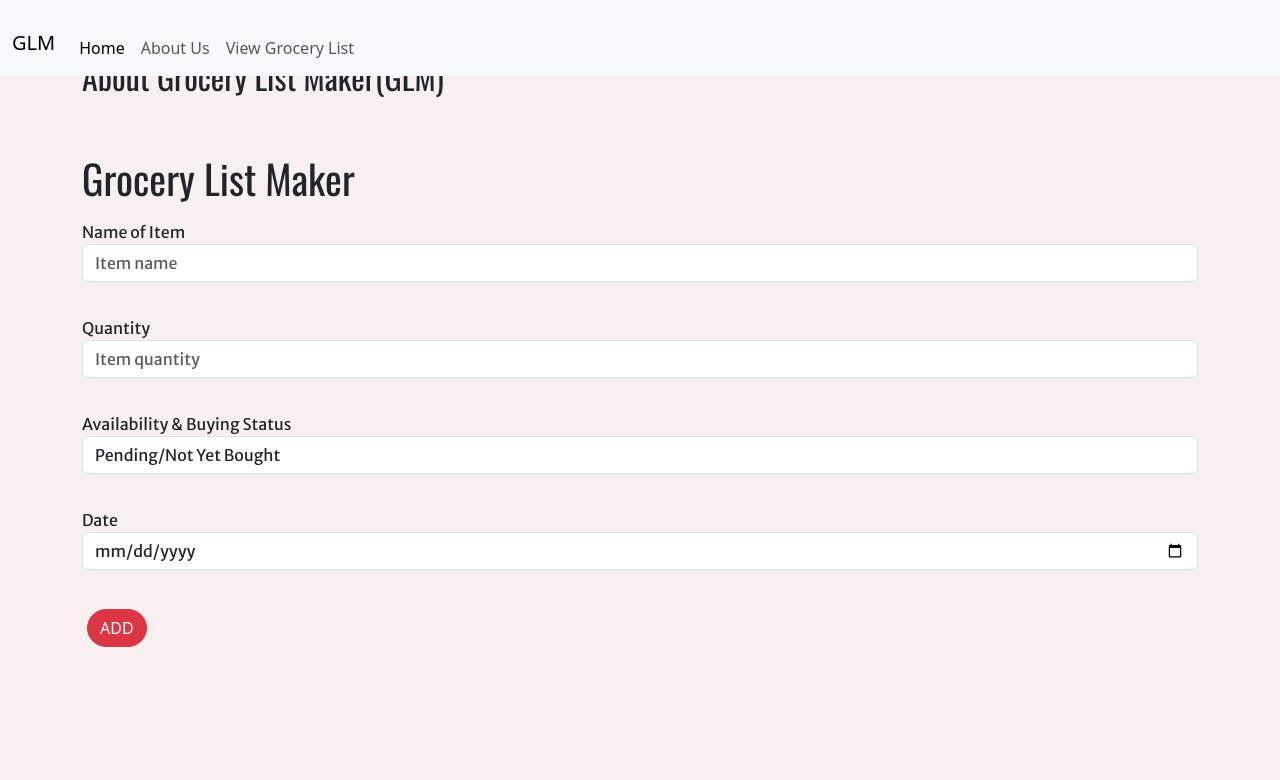
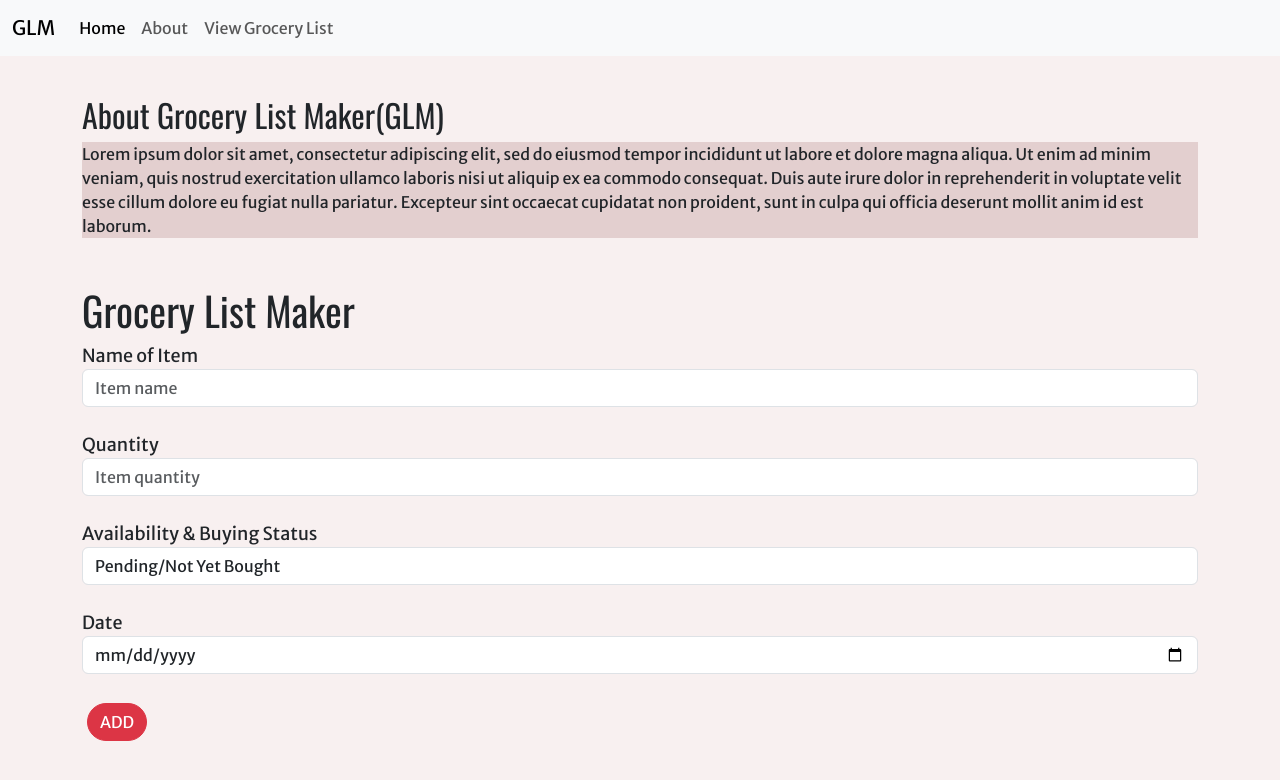
Before and after one commit to shifaq2337/project3glm, a PHP site: page / in a window 1280 px wide. Shown: the top 780 px of the page. Run offline with PHP 8.4, Linux system fonts and the light colour scheme.

Commit message:
add update php code to another file and customize navbar

```diff
--- a/assets/partials/nav.php
+++ b/assets/partials/nav.php
@@ -1,4 +1,4 @@
-<nav class="navbar fixed-top navbar-expand-lg bg-body-tertiary">
+<nav class="navbar fixed-top navbar-expand-lg bg-body-tertiary" style="background-color: #ede0d4;">
   <div class="container-fluid">
     <a class="navbar-brand" href="../index.php">GLM</a>
     <button class="navbar-toggler" type="button" data-bs-toggle="collapse" data-bs-target="#navbarSupportedContent" aria-controls="navbarSupportedContent" aria-expanded="false" aria-label="Toggle navigation">
@@ -10,7 +10,7 @@
           <a class="nav-link active" aria-current="page" href="../index.php">Home</a>
         </li>
         <li class="nav-item">
-          <a class="nav-link" href="../index.php">About Us</a>
+          <a class="nav-link" href="../index.php">About</a>
         </li>
         <li class="nav-item">
           <a class="nav-link" href="../list.php">View Grocery List</a>
--- a/assets/style.css
+++ b/assets/style.css
@@ -5,10 +5,10 @@ font-family: 'Oswald', sans-serif;*/
 body{
     background-color: #F8F0F0;
 }
-h1, h2, h3, h4, h5, h6{
+h1, h2, h3, h4, h5, h6, nav{
     font-family: 'Oswald', sans-serif;*/
 }
-label, input, p, select, option{
+label, input, p, a, select, option, .btn{
 	font-size:16px;
     font-family: 'Merriweather Sans', sans-serif;
 }
@@ -16,10 +16,22 @@ label, input, p, select, option{
     text-transform: uppercase;
     margin: 5px;
 }
-div{
-    padding-top: 10px;
+label{
+    font-size: 18px;
 }
-
+nav li:hover{
+	background: #eee2df;
+}
+/*
+@media(max-width:768px){
+    .btn{
+        text-align: center;
+    }
+}
+*/
+#aboutpara{
+    background-color: #E3CFCF;
+}
 /*
 nav h1{
 	display: inline-block;
@@ -43,8 +55,4 @@ nav a{
 	text-decoration: none;
 	color:#fff;
 }
-
-nav a:hover{
-	background:#333;
-}
 */
--- a/index.php
+++ b/index.php
@@ -14,20 +14,20 @@
 
 <body>
     <?php require_once('assets/partials/nav.php'); ?>
-    <div class="container mt-5" id="aboutp">
+    <div class="container mt-5 pt-5" id="aboutp">
         <h2>About Grocery List Maker(GLM)</h2>
-        <p></p>
+        <p id="aboutpara">Lorem ipsum dolor sit amet, consectetur adipiscing elit, sed do eiusmod tempor incididunt ut labore et dolore magna aliqua. Ut enim ad minim veniam, quis nostrud exercitation ullamco laboris nisi ut aliquip ex ea commodo consequat. Duis aute irure dolor in reprehenderit in voluptate velit esse cillum dolore eu fugiat nulla pariatur. Excepteur sint occaecat cupidatat non proident, sunt in culpa qui officia deserunt mollit anim id est laborum.</p>
     </div>
     <div class="container mt-5">
         <h1>Grocery List Maker</h1>
         <form action="index.php" method="POST">
             <div class="form-group">
                 <label>Name of Item</label>
-                <input type="text" class="form-control" placeholder="Item name" name="iname" />
+                <input type="text" class="form-control" placeholder="Item name" name="iname"/>
             </div> <br>
             <div class="form-group">
                 <label>Quantity</label>
-                <input type="number" class="form-control" placeholder="Item quantity" name="iqty" />
+                <input type="number" class="form-control" placeholder="Item quantity" name="iqty"/>
             </div> <br>
             <div class="form-group">
                 <label>Availability &amp; Buying Status</label>
--- a/list.php
+++ b/list.php
@@ -29,7 +29,7 @@
 
 <body>
     <?php require_once('assets/partials/nav.php'); ?>
-    <div class="container mt-5">
+    <div class="container mt-5 pt-5">
         <!-- top -->
         <div class="row">
             <div class="col-lg-8">
@@ -38,7 +38,7 @@
             </div>
             <div class="col-lg-4">
                 <div class="row">
-                    <div class="col-lg-8">
+                    <div class="col-lg-8 mt-2">
                         <!-- Date Filtering-->
                         <form method="post" action="">
                             <input type="date" class="form-control" name="idate">
@@ -61,7 +61,7 @@
              ?>
 
             <div class="col-lg-4">
-                <div class="card rounded">
+                <div class="card rounded border-success border-opacity-50">
                     <div class="card-body">
                         <h5 class="card-title"><?php echo $qq['Item_name']; ?></h5>
                         <h6 class="card-subtitle mb-2 text-muted"><?php echo $qq['Item_Quantity']; ?></h6>
```
Also changed, not shown: behindlist.php (+20 -0 lines), update.php (+2 -21 lines).
